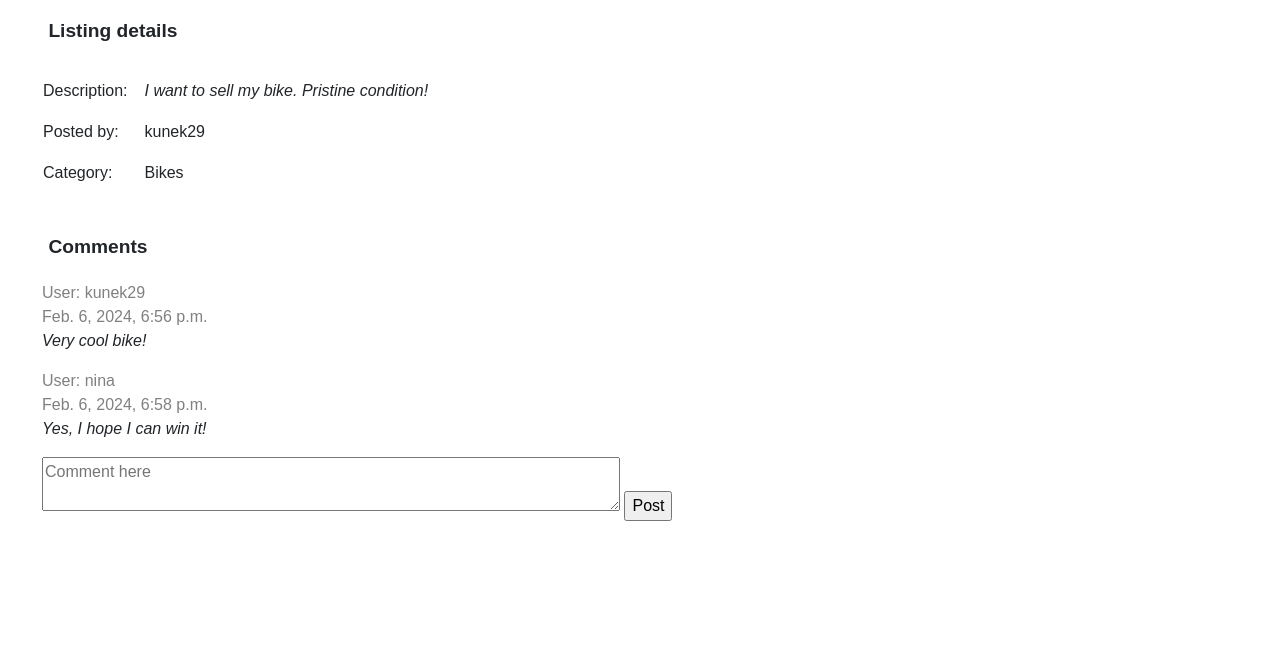
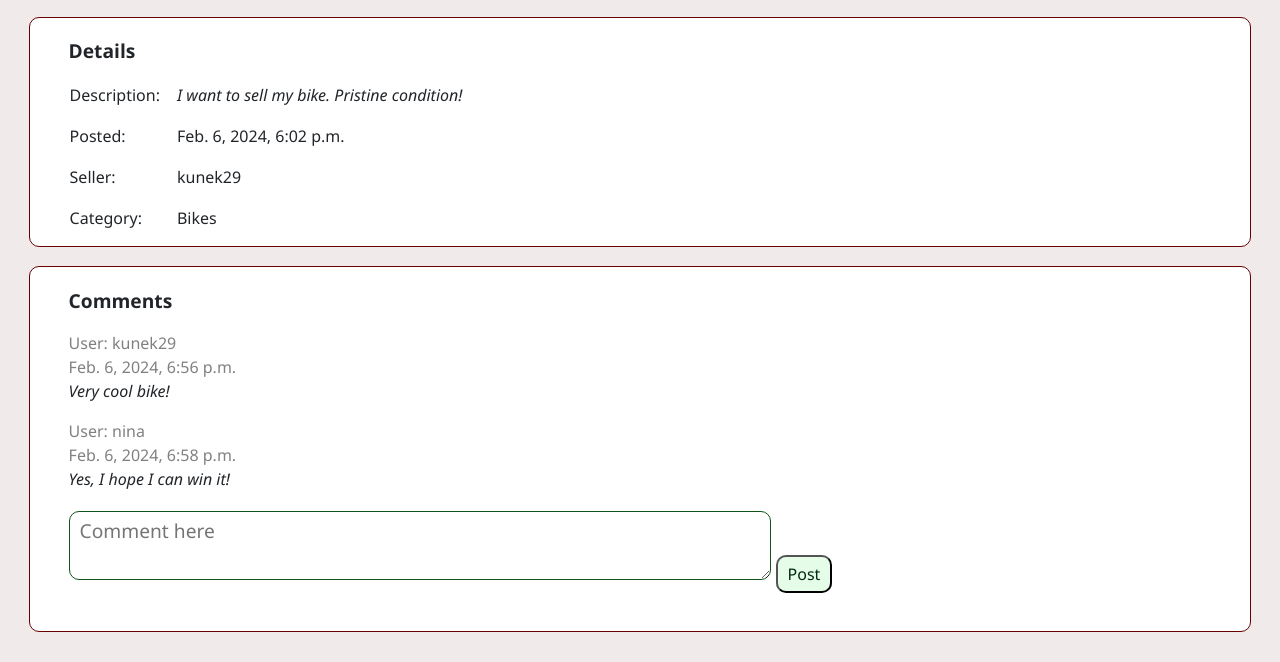
Before and after one commit to kunek29/commerce, a Django app: page /listings/1 in a window 1280 px wide. Shown: the part 430-1092 px from the top of the page. Before the commit the page ends 951 px from the top, so only its background shows below. Run offline with Django 3.2, Linux system fonts and the light colour scheme; a user stored in the database is signed in; data comes from the database, SQL or seed files in the repository; both versions use the stored data as it was after the commit; some libraries are stand-ins or nearby versions.

Commit message:
Make graphic layout for index and listing page

```diff
--- a/auctions/forms.py
+++ b/auctions/forms.py
@@ -21,7 +21,8 @@ class CommentsForm(ModelForm):
         widgets = {"comment": Textarea(attrs={
             "cols": 60,
             "rows": 2,
-            "placeholder": "Comment here"})}
+            "placeholder": "Comment here",
+            "id": "comment-input"})}
         labels = {"comment": ''}
 
 
--- a/auctions/static/auctions/styles.css
+++ b/auctions/static/auctions/styles.css
@@ -1,6 +1,30 @@
 body {
+    font-family: 'Segoe UI', Tahoma, Geneva, Verdana, sans-serif;
+}
+
+.title {
+    font-family:Impact, Haettenschweiler, 'Arial Narrow Bold', sans-serif;
+    color: rgb(162, 67, 67);
+    margin: 10px 20px 10px 20px;
+}
+
+.header {
+    display: flex;
+    justify-content: space-between;
+    padding: 0 10px 10px 10px;
+ }
+
+
+.body {
     padding: 10px;
-    font-family: sans-serif;
+    background-color: rgb(241, 234, 234);
+}
+
+.nav-end {
+    display: flex;
+    justify-content: end;
+    padding-top: 8px;
+    padding-right: 10px;
 }
 
 a {
@@ -11,77 +35,156 @@ a:hover {
     color: grey;
 }
 
-img {
-    height: 200px;
-    object-fit: contain;
-}
-
 label {
     width: 200px;
 }
 
-.listing_box {
-    display: flex;
-    justify-content: space-evenly;
-    gap: 1em;
-    border-style: solid;
-    border-color: lightgray;
-    border-width: 1px;
-    font-size: larger;
-    margin-bottom: 1em;
+.page-title {
+    font-size: 18px;
+
+    border: rgb(17, 83, 28) solid 1px;
+    border-radius: 10px;
+    margin: 1em;
+    padding: 1em;
+    background-color: white;
 }
 
-.listing_box:hover {
+.grid {
+    display: grid;
+    grid-template-columns:
+        repeat(auto-fit, minmax(250px, 1fr));
+}
+
+.product {
+    display: flex;
+    flex-direction: column;
+    justify-content: space-between;
+    border:rgb(103, 1, 1) solid 1px;
+    border-radius: 10px;
+    margin: 1em;
+    padding-top: 1em;
+    padding-bottom: 1em;
+    background-color: white;
+    height: 400px;
+    max-width: 250px;
+}
+
+.product:hover {
     border-style: groove;
 }
 
 
-.listing_box > div {
-    display: flex;
-    flex-direction: column;
-    justify-content: space-evenly;
-    flex-basis: auto;
-    flex-grow: 1;
-    width: 200px;
+#product-image {
+    object-fit:contain;
+    width: 100%;
+    height: 200px;
 }
 
-
-#index_listing_title {
-    font-size: larger;
-    font-weight: bolder;
+#product-title,
+#product-price
+ {
+    align-self: center;
 }
 
-#index_listing_date {
+#product-description {
+    padding-left: 10px;
+}
+
+#product-price {
+    padding-bottom: 10px;
+}
+
+.grey {
     color: grey;
 }
 
-#index_listing_description {
-    color: grey;
+.larger-pink {
+    font-size: larger;
+    color: rgb(103, 1, 1);
+}
+
+.larger {
+    font-size: larger;
 }
 
 .listing-page-top-container {
     display: flex;
-    justify-content:space-around
+    justify-content:space-around;
+    flex-wrap: wrap;
+    border:rgb(103, 1, 1) solid 1px;
+    border-radius: 10px;
+    padding-top: 1em;
+    padding-bottom: 1em;
+    margin: 1em;
+    background-color: white;
+}
+
+#listing-image {
+    width: 100%;
+    max-height: 250px;
+    object-fit: contain;
+}
+
+.listing-page-top-container-left {
+    height: 250px;
+    display: flex;
+    align-items: center;
 }
 
 .listing-page-top-container-right {
     display: flex;
     flex-direction: column;
     justify-content: space-between;
+    height: 250px;
+    padding-bottom: 1em;
 }
 
-.watchlist-button {
-    color: white;
-    font-weight: lighter;
-    background-color: rgb(8, 106, 55);
+#bid-input {
+    border:rgb(103, 1, 1) solid 1px;
     border-radius: 10px;
-    padding-left: 5px;
+    padding: 5px;
+    padding-left: 10px;
+    padding-right: 10px;
 }
 
-.listing-details-container {
+.bid-button {
+    color: rgb(103, 1, 1);
+    background-color: rgb(241, 234, 234);
+    border-radius: 10px;
+    padding: 5px;
+    padding-left: 10px;
+    padding-right: 10px;
+}
+
+
+.watchlist-button {
+    color: rgb(1, 42, 13);
+    font-weight: 500;
+    font-size: medium;
+    background-color: rgb(229, 252, 232);
+    border-radius: 10px;
+    padding: 5px;
+    padding-left: 10px;
+    padding-right: 10px;
+}
+
+.listing-details {
+    padding-left: 2em;
+    padding-top: 1em;
+    margin: 1em;
+    border:rgb(103, 1, 1) solid 1px;
+    border-radius: 10px;
+    font-weight: bolder;
+    font-size: larger;
+    background-color: white;
+}
+
+#listing-details-container {
     display: flex;
-    padding: 2em;
+    margin-top: 1em;
     gap: 2em;
+    font-weight:500;
+    font-size: medium;
 }
 
 .table-right-column,
@@ -90,38 +193,43 @@ label {
     padding-bottom: 1em;
 }
 
-
-.listing-details {
-    padding-left: 2em;
-    padding-top: 2em;
-    font-weight: bolder;
-    font-size: larger;
-}
-
-.listing-comments {
-    padding-left: 2em;
-    padding-bottom: 1em;
-    font-weight: bolder;
-    font-size: larger;
-}
-
 #listing-description {
     font-style: italic;
 }
 
+
+.listing-comments {
+    margin: 1em;
+    padding-left: 2em;
+    padding-top: 1em;
+    padding-bottom: 1em;
+    font-weight: bolder;
+    font-size: larger;
+    border:rgb(103, 1, 1) solid 1px;
+    border-radius: 10px;
+    background-color: white;
+}
+
+
 .listing-comments-container {
-    padding-bottom: 1em;
-    padding-left: 2em;
+    padding-top: 1em;
+    font-weight:500;
+    font-size: medium;
 }
 
 .close-auction,
 .comments-form {
-    padding-left: 2em;
+    padding-top: 1em;
     padding-bottom: 1em;
 }
 
-.comment-info {
-    color: grey;
+#comment-input {
+    border:rgb(17, 83, 28) solid 1px;
+    border-radius: 10px;
+    padding: 5px;
+    padding-left: 10px;
+    padding-right: 10px;
+    min-width: 0px;
 }
 
 .comment {
--- a/auctions/templates/auctions/layout.html
+++ b/auctions/templates/auctions/layout.html
@@ -8,14 +8,8 @@
         <link rel="stylesheet" href="{% static 'auctions/styles.css' %}" type="text/css">
     </head>
     <body>
-        <h1 class="heading">Auctions</h1>
-        <div>
-            {% if user.is_authenticated %}
-                Signed in as <strong>{{ user.username }}</strong>.
-            {% else %}
-                Not signed in.
-            {% endif %}
-        </div>
+        <h1 class="title">Auctions</h1>
+        <div class="header">
             <ul class="nav">
                 <li class="nav-item">
                     <a class="nav-link" href="{% url 'index' %}">Active Listings</a>
@@ -42,7 +36,16 @@
                     </li>
                 {% endif %}
             </ul>
-        <hr>
+            <div class="nav-end">
+                {% if user.is_authenticated %}
+                    <div>Signed in as <strong>{{ user.username }}</strong></div>
+                {% else %}
+                    <div>Not signed in.</div>
+                {% endif %}
+            </div>
+
+        </div>
+
         {% block body %}
         {% endblock %}
     </body>
--- a/auctions/templates/auctions/listing_page.html
+++ b/auctions/templates/auctions/listing_page.html
@@ -5,45 +5,44 @@ Listing Page
 {% endblock %}
 
 {% block body %}
-
+<div class="body">
     {% if listing.status == False and user == price.bidder %}
         <h2>Congratulations, You won!</div>
     {% elif listing.status == False and user != price.bidder %}
         <h2>Auction closed!</div>
     {% endif %}
 
-    {% if user == listing.seller and listing.status == True %}
-        <form class="close-auction" action="{% url 'listing_page' listing.id %}" method="post">
-            {% csrf_token %}
-            <input type="hidden" name="form_type" value="close_form">
-            <input type="submit" value="Close Auction">
-        </form>
-    {% endif %}
-
     <div class="listing-page-top-container">
         <div class="listing-page-top-container-left">
-            <img src="{{ listing.image_url }}">
+            <img id="listing-image" src="{{ listing.image_url }}" alt="listing_image">
         </div>
         <div class="listing-page-top-container-right">
             <h2>{{ listing.title }}</h2>
-            <div> Posted: {{ listing.date }}</div>
 
             {% if price and listing.status == True %}
-                <div> Current Price: <strong>{{ price.amount }}$</strong></div>
+                <div class="larger"> Current Price: <strong>${{ price.amount }}</strong></div>
             {% elif price and listing.status == False %}
-                <div>Sold for: {{ price.amount }}$</div>
+                <div class="larger">Sold for: <strong>${{ price.amount }}</strong></div>
             {% else %}
-                <div> Minimum price: {{ listing.min_bid }}</div>
-                <div> Current Price: No offers yet</div>
+                <div class="larger"> Minimum price: <strong>${{ listing.min_bid }}</strong></div>
+                <div class="larger"> Current Price: No offers yet</div>
             {% endif %}
 
             {% if user.is_authenticated and listing.status == True %}
+                {% if user == listing.seller and listing.status == True %}
+                <form class="close-auction" action="{% url 'listing_page' listing.id %}" method="post">
+                    {% csrf_token %}
+                    <input type="hidden" name="form_type" value="close_form">
+                    <input class="bid-button" type="submit" value="Close Auction">
+                </form>
+                {% else %}
                 <form action="{% url 'listing_page' listing.id %}" method="post">
                     {% csrf_token %}
                     <input type="hidden" name="form_type" value="bid_form">
-                    <input type="number" step="0.01" name="new_bid" placeholder="Enter amount">
-                    <input type="submit" value="Place Bid">
+                    <input id="bid-input" type="number" step="0.01" name="new_bid" placeholder="Enter amount">
+                    <input type="submit" class="bid-button" value="Place Bid">
                 </form>
+                {% endif %}
                 {% if watched_listing %}
                 <form method="post">
                     {% csrf_token %}
@@ -59,31 +58,36 @@ Listing Page
                 {% endif %}
 
             {% elif not user.is_authenticated and listing.status == True %}
-                <div>Log In to Bid or Comment!</div>
+                <div class="larger-pink">Log In to Bid or Comment!</div>
             {% endif %}
         </div>
     </div>
-    <div class="listing-details">Listing details</div>
-    <table class="listing-details-container">
-        <tr class="listing-details-container-row">
-            <td class="table-left-column">Description:</td>
-            <td class="table-right-column" id="listing-description">{{ listing.description }}</td>
-        <tr class="listing-details-container-row">
-            <td class="table-left-column">Posted by:</td>
-            <td class="table-right-column">{{ listing.seller }}</td>
-        </tr>
-        <tr class="listing-details-container-row">
-            <td class="table-left-column">Category:</td>
-            <td class="table-right-column">{{ listing.category }}</td>
-        </tr>
-    </table>
+    <div class="listing-details" id="bolder">Details
+        <table id="listing-details-container">
+            <tr class="listing-details-container-row">
+                <td class="table-left-column">Description:</td>
+                <td class="table-right-column" id="listing-description">{{ listing.description }}</td>
+            </tr>
+            <tr class="listing-details-container-row">
+                <td class="table-left-column">Posted:</td>
+                <td class="table-right-column">{{ listing.date }}</td>
+            </tr>
+            <tr class="listing-details-container-row">
+                <td class="table-left-column">Seller:</td>
+                <td class="table-right-column">{{ listing.seller }}</td>
+            </tr>
+            <tr class="listing-details-container-row">
+                <td class="table-left-column">Category:</td>
+                <td class="table-right-column">{{ listing.category }}</td>
+            </tr>
+        </table>
+    </div>
 
-    <div class="listing-comments">Comments</div>
-
+    <div class="listing-comments">Comments
         {% for comment in comments %}
             <div class="listing-comments-container">
-                <div class="comment-info">User: {{ comment.user }}</div>
-                <div class="comment-info">{{ comment.date }}</div>
+                <div class="grey">User: {{ comment.user }}</div>
+                <div class="grey">{{ comment.date }}</div>
                 <div class="comment">{{ comment.comment }}</div>
             </div>
         {% endfor %}
@@ -92,9 +96,10 @@ Listing Page
             <form class="comments-form" action="{% url 'listing_page' listing.id %}" method="post">
                 {% csrf_token %}
                 {{ comment_f }}
-                <input type="hidden" name="form_type" value="comment_form">
-                <input type="submit" value="Post">
+                <input id="comment-input" type="hidden" name="form_type" value="comment_form">
+                <input class="watchlist-button" type="submit" value="Post">
             </form>
         {% endif %}
-
+    </div>
+</div>
 {% endblock %}
```
Also changed, not shown: auctions/templates/auctions/index.html (+13 -17 lines), auctions/templates/auctions/watchlist.html (+13 -17 lines), db.sqlite3. Lines whose indentation alone changed are shown as unchanged.
